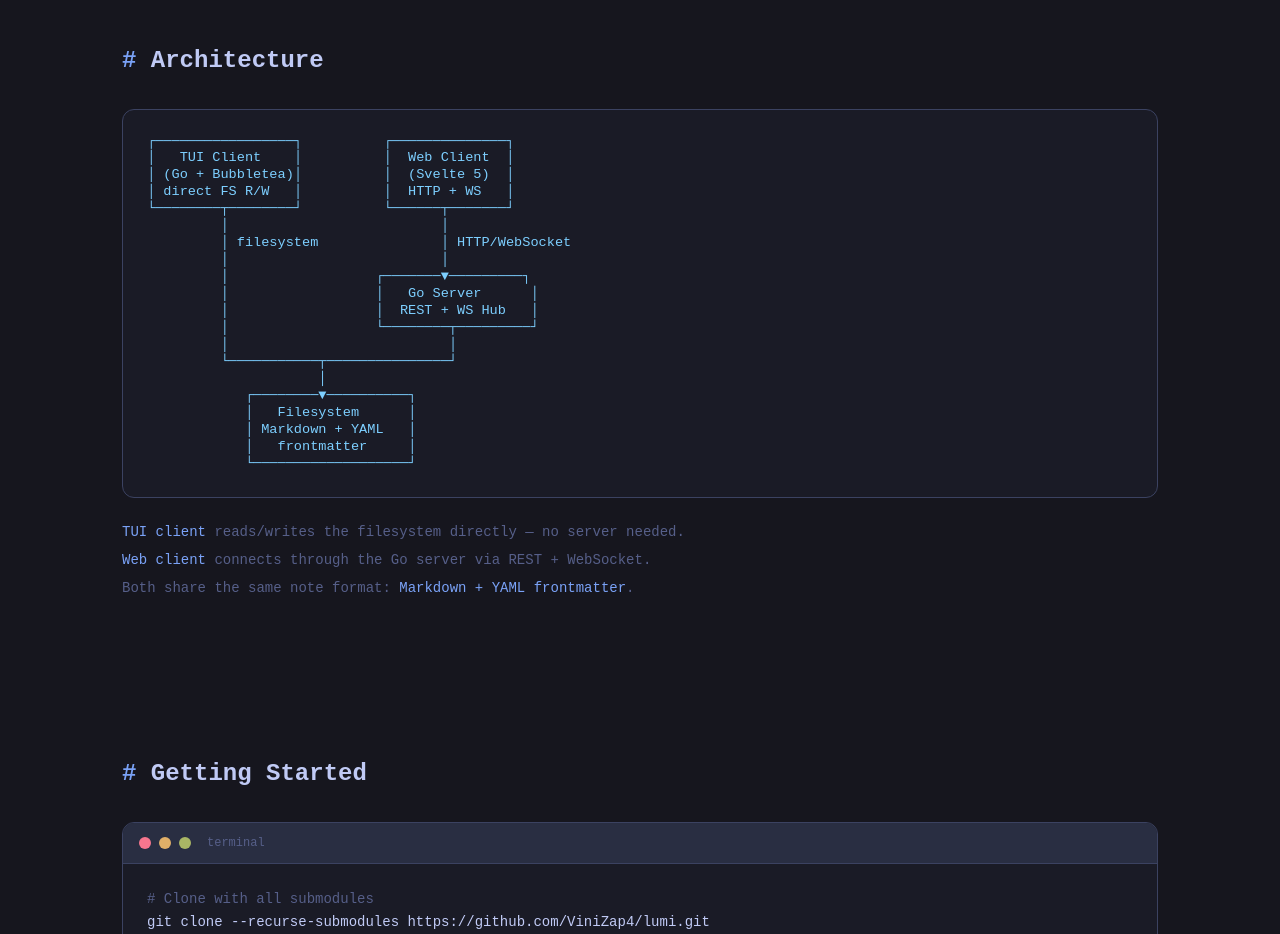
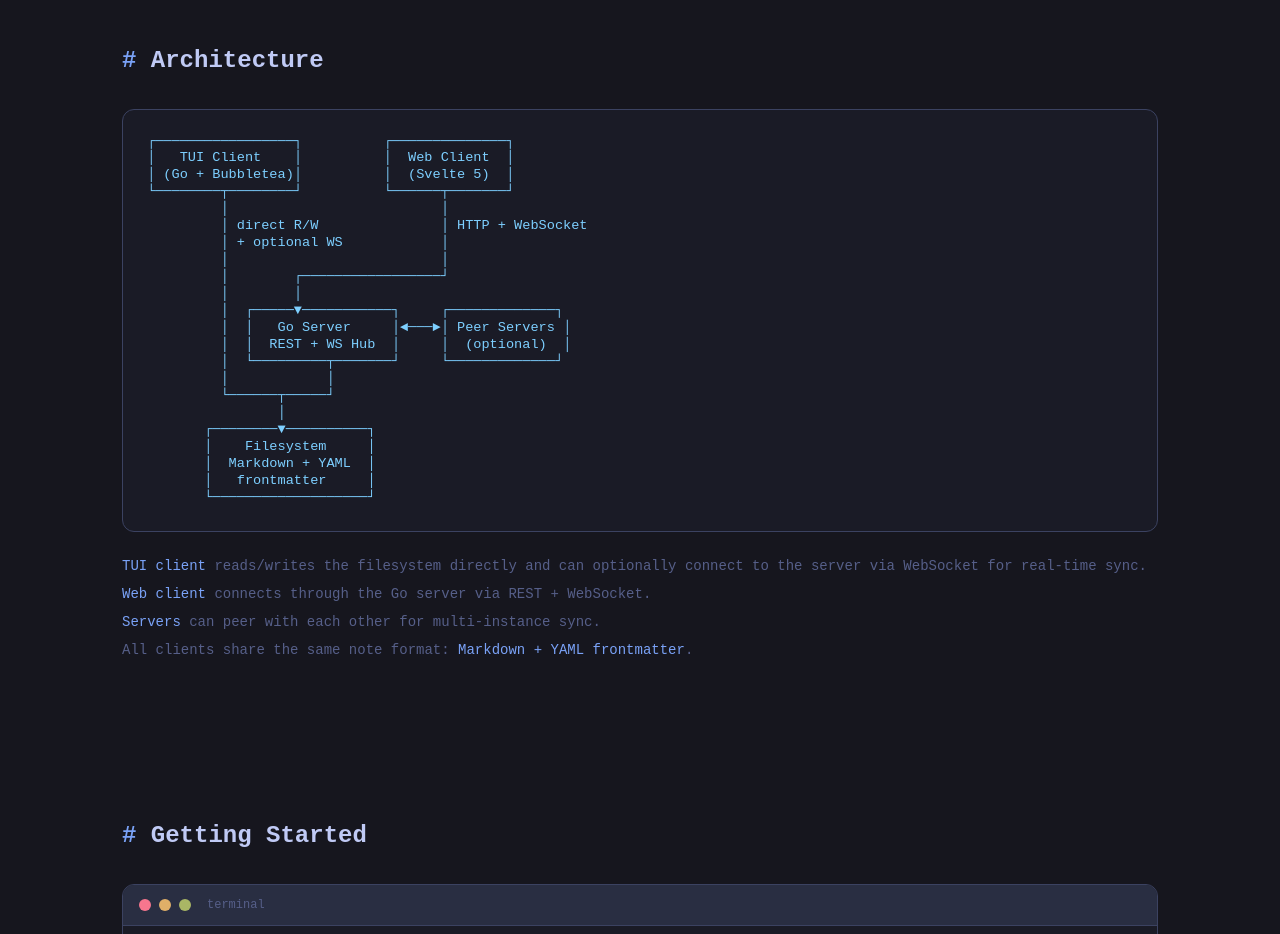
Before and after one commit to ViniZap4/lumi-site, a Svelte app: page / in a window 1280 px wide. Shown: the part 2060-2994 px from the top of the page. Built offline with nearby package versions, Linux system fonts and the light colour scheme.

Commit message:
fix: update architecture diagram to reflect TUI sync + peer federation

```diff
--- a/src/App.svelte
+++ b/src/App.svelte
@@ -64,23 +64,25 @@
   const architectureDiagram = `┌─────────────────┐          ┌──────────────┐
 │   TUI Client    │          │  Web Client  │
 │ (Go + Bubbletea)│          │  (Svelte 5)  │
-│ direct FS R/W   │          │  HTTP + WS   │
 └────────┬────────┘          └──────┬───────┘
          │                          │
-         │ filesystem               │ HTTP/WebSocket
+         │ direct R/W               │ HTTP + WebSocket
+         │ + optional WS            │
          │                          │
-         │                  ┌───────▼─────────┐
-         │                  │   Go Server      │
-         │                  │  REST + WS Hub   │
-         │                  └────────┬─────────┘
-         │                           │
-         └───────────┬───────────────┘
-                     │
-            ┌────────▼──────────┐
-            │   Filesystem      │
-            │ Markdown + YAML   │
-            │   frontmatter     │
-            └───────────────────┘`;
+         │        ┌─────────────────┘
+         │        │
+         │  ┌─────▼───────────┐     ┌─────────────┐
+         │  │   Go Server     │◄───►│ Peer Servers │
+         │  │  REST + WS Hub  │     │  (optional)  │
+         │  └─────────┬───────┘     └─────────────┘
+         │            │
+         └──────┬─────┘
+                │
+       ┌────────▼──────────┐
+       │    Filesystem     │
+       │  Markdown + YAML  │
+       │   frontmatter     │
+       └───────────────────┘`;
 
   const techStack = [
     { name: 'Go', url: 'https://go.dev' },
@@ -204,13 +206,16 @@
     </div>
     <div class="flex flex-col gap-2">
       <p class="text-sm" style="color: var(--color-text-dim);">
-        <span style="color: var(--color-primary);">TUI client</span> reads/writes the filesystem directly — no server needed.
+        <span style="color: var(--color-primary);">TUI client</span> reads/writes the filesystem directly and can optionally connect to the server via WebSocket for real-time sync.
       </p>
       <p class="text-sm" style="color: var(--color-text-dim);">
         <span style="color: var(--color-primary);">Web client</span> connects through the Go server via REST + WebSocket.
       </p>
       <p class="text-sm" style="color: var(--color-text-dim);">
-        Both share the same note format: <span style="color: var(--color-primary);">Markdown + YAML frontmatter</span>.
+        <span style="color: var(--color-primary);">Servers</span> can peer with each other for multi-instance sync.
+      </p>
+      <p class="text-sm" style="color: var(--color-text-dim);">
+        All clients share the same note format: <span style="color: var(--color-primary);">Markdown + YAML frontmatter</span>.
       </p>
     </div>
   </section>
```
